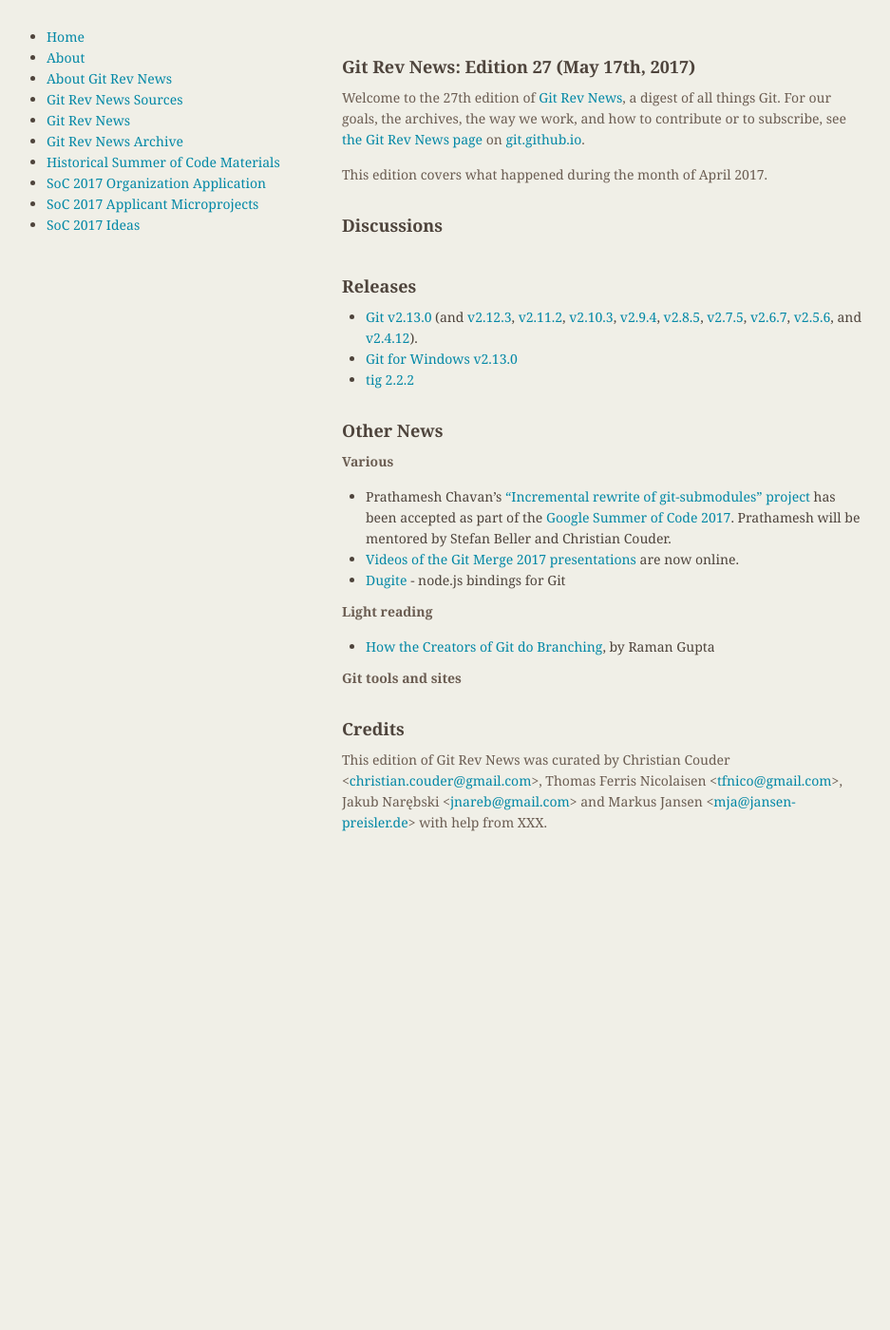
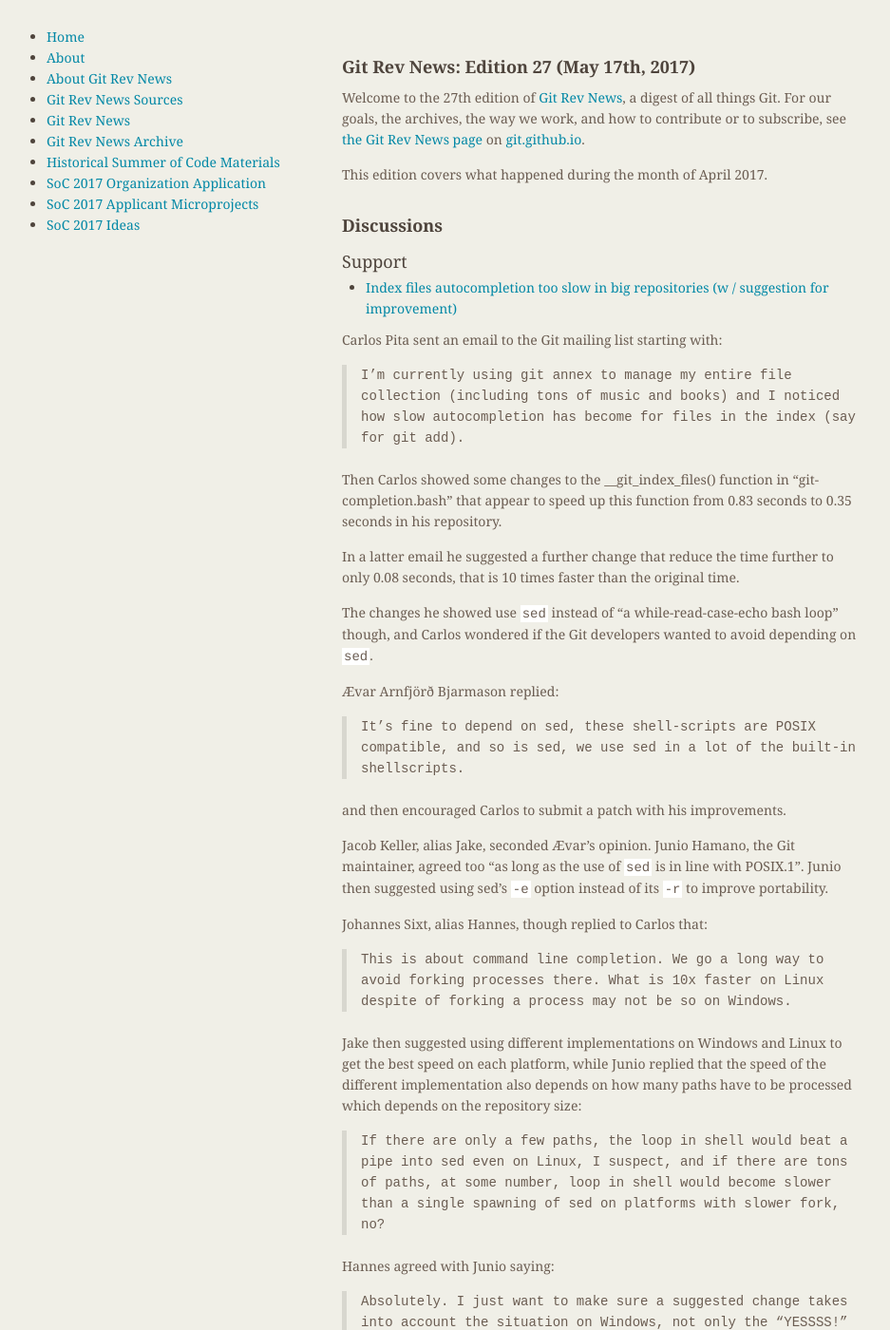
Before and after one commit to git/git.github.io, a Jekyll site: the page built from rev_news/drafts/edition-27.md, in a window 1280 px wide and 1400 px high. Shown: the whole window at 95% size, without its empty margins (174-1111 px from the left). Built offline with Jekyll 4.4.1, drawn with Linux system fonts in a browser that asks for light colours; some of the changed text lies outside the part shown.

Commit message:
rn-27: add auto completion article

```diff
--- a/rev_news/drafts/edition-27.md
+++ b/rev_news/drafts/edition-27.md
@@ -25,9 +25,65 @@
 ### Reviews
 -->
 
-<!---
+
 ### Support
--->
+
+* [Index files autocompletion too slow in big repositories (w / suggestion for improvement)](http://public-inbox.org/git/CAELgYhf1s43p62t6W14S=nDt-O247cPqsPMUDfye1OTnDND3Gg@mail.gmail.com/)
+
+Carlos Pita sent an email to the Git mailing list starting with:
+
+> I'm currently using git annex to manage my entire file collection
+> (including tons of music and books) and I noticed how slow
+> autocompletion has become for files in the index (say for git add).
+
+Then Carlos showed some changes to the __git_index_files() function in
+"git-completion.bash" that appear to speed up this function from 0.83
+seconds to 0.35 seconds in his repository.
+
+In a latter email he suggested a further change that reduce the time
+further to only 0.08 seconds, that is 10 times faster than the
+original time.
+
+The changes he showed use `sed` instead of "a while-read-case-echo
+bash loop" though, and Carlos wondered if the Git developers wanted to
+avoid depending on `sed`.
+
+Ævar Arnfjörð Bjarmason replied:
+
+> It's fine to depend on sed, these shell-scripts are POSIX compatible,
+> and so is sed, we use sed in a lot of the built-in shellscripts.
+
+and then encouraged Carlos to submit a patch with his improvements.
+
+Jacob Keller, alias Jake, seconded Ævar's opinion. Junio Hamano, the
+Git maintainer, agreed too "as long as the use of `sed` is in line
+with POSIX.1". Junio then suggested using sed's `-e` option instead of
+its `-r` to improve portability.
+
+Johannes Sixt, alias Hannes, though replied to Carlos that:
+
+> This is about command line completion. We go a long way to avoid forking
+> processes there. What is 10x faster on Linux despite of forking a
+> process may not be so on Windows.
+
+Jake then suggested using different implementations on Windows and
+Linux to get the best speed on each platform, while Junio replied that
+the speed of the different implementation also depends on how many
+paths have to be processed which depends on the repository size:
+
+> If there are only a few paths, the loop in shell would beat a pipe
+> into sed even on Linux, I suspect, and if there are tons of paths, at
+> some number, loop in shell would become slower than a single spawning
+> of sed on platforms with slower fork, no?
+
+Hannes agreed with Junio saying:
+
+> Absolutely. I just want to make sure a suggested change takes into
+> account the situation on Windows, not only the "YESSSS!" and "VERY
+> WELL!" votes of Linux users ;)
+
+The discussion stopped at that point, but hopefully it will lead to
+some auto completion improvements soon.
 
 ## Releases
 
```
